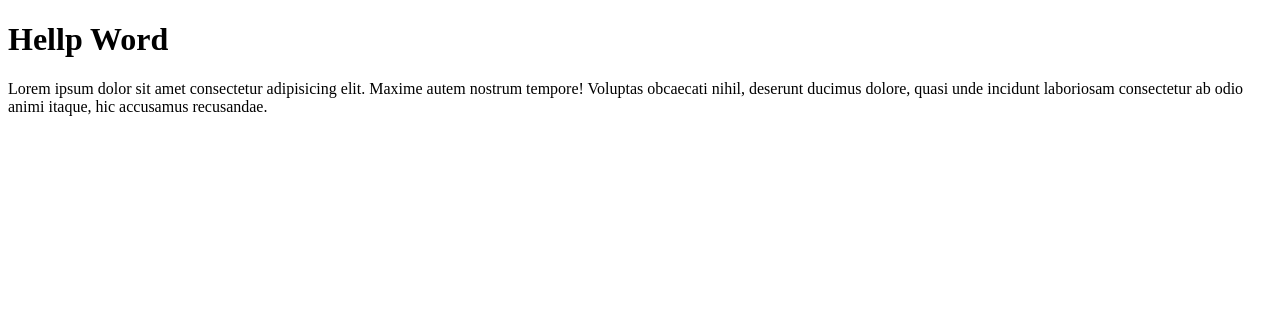
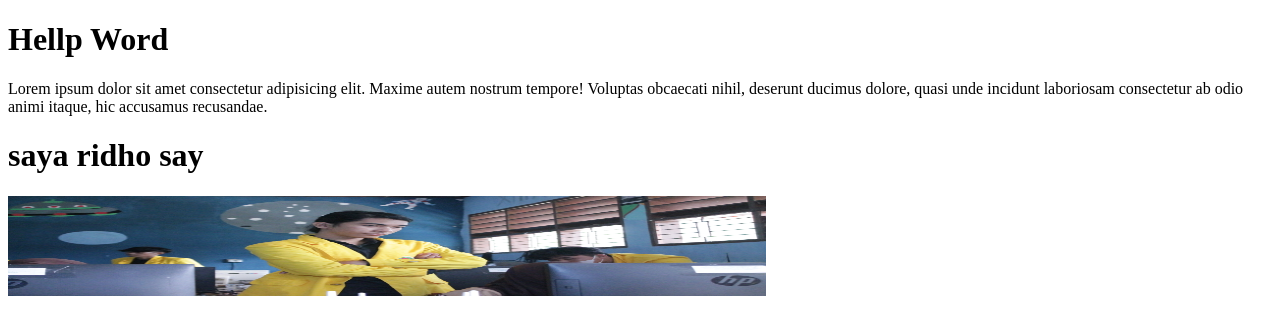
Before and after one commit to RidhoIvanka112/index.html, a plain HTML site: page index.html in a window 1280 px wide. Drawn offline with Linux system fonts and the light colour scheme.

Commit message:
commit kembali

```diff
--- a/index.html
+++ b/index.html
@@ -13,5 +13,9 @@
     <p>
         Lorem ipsum dolor sit amet consectetur adipisicing elit. Maxime autem nostrum tempore! Voluptas obcaecati nihil, deserunt ducimus dolore, quasi unde incidunt laboriosam consectetur ab odio animi itaque, hic accusamus recusandae.
     </p>
+    <h1>
+        saya ridho say
+    </h1>
+    <img src="IMG_0150.JPG" height="100px" width="60%">
 </body>
 </html>
```
Also changed, not shown: gambar.html (+1 -1 lines).
